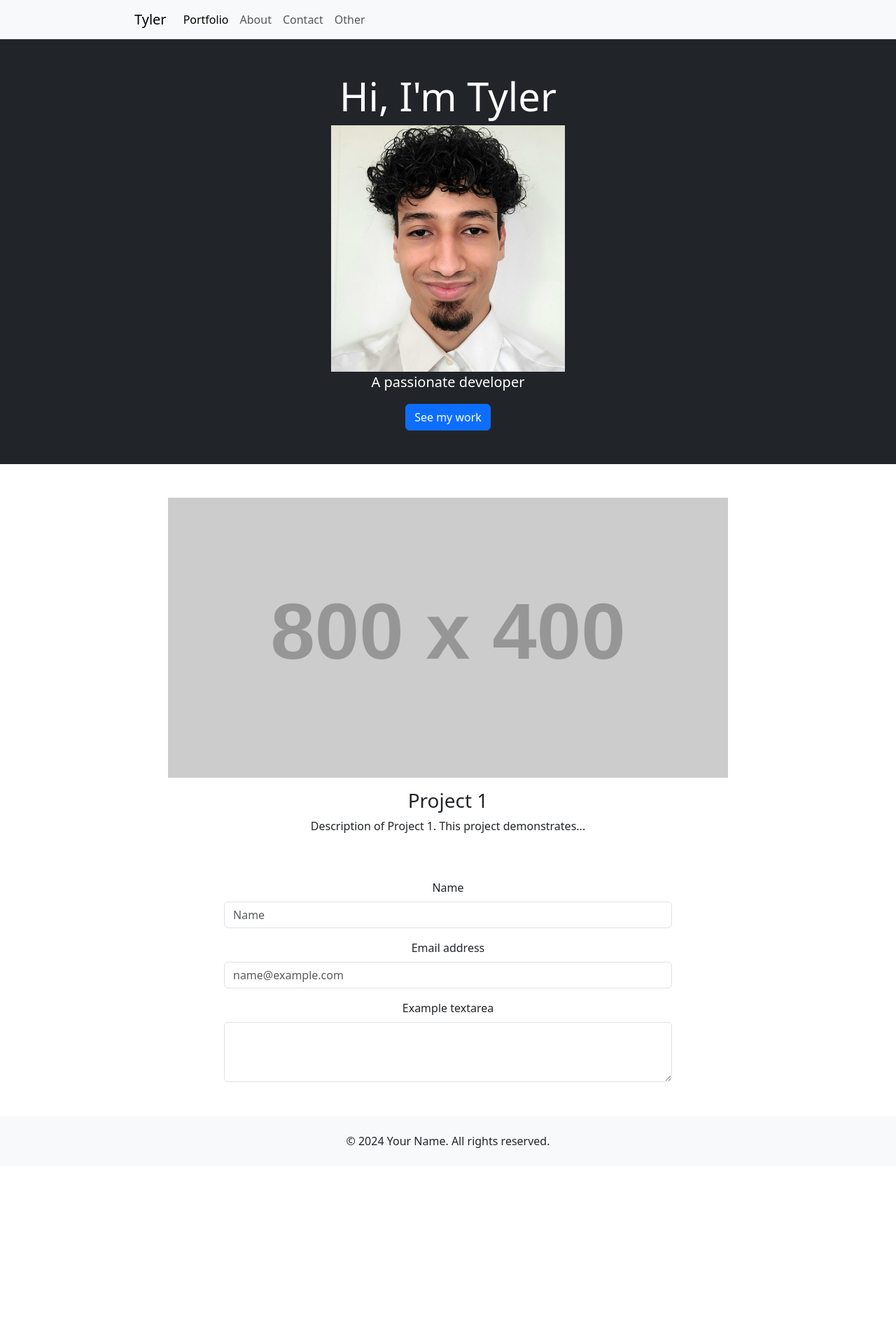
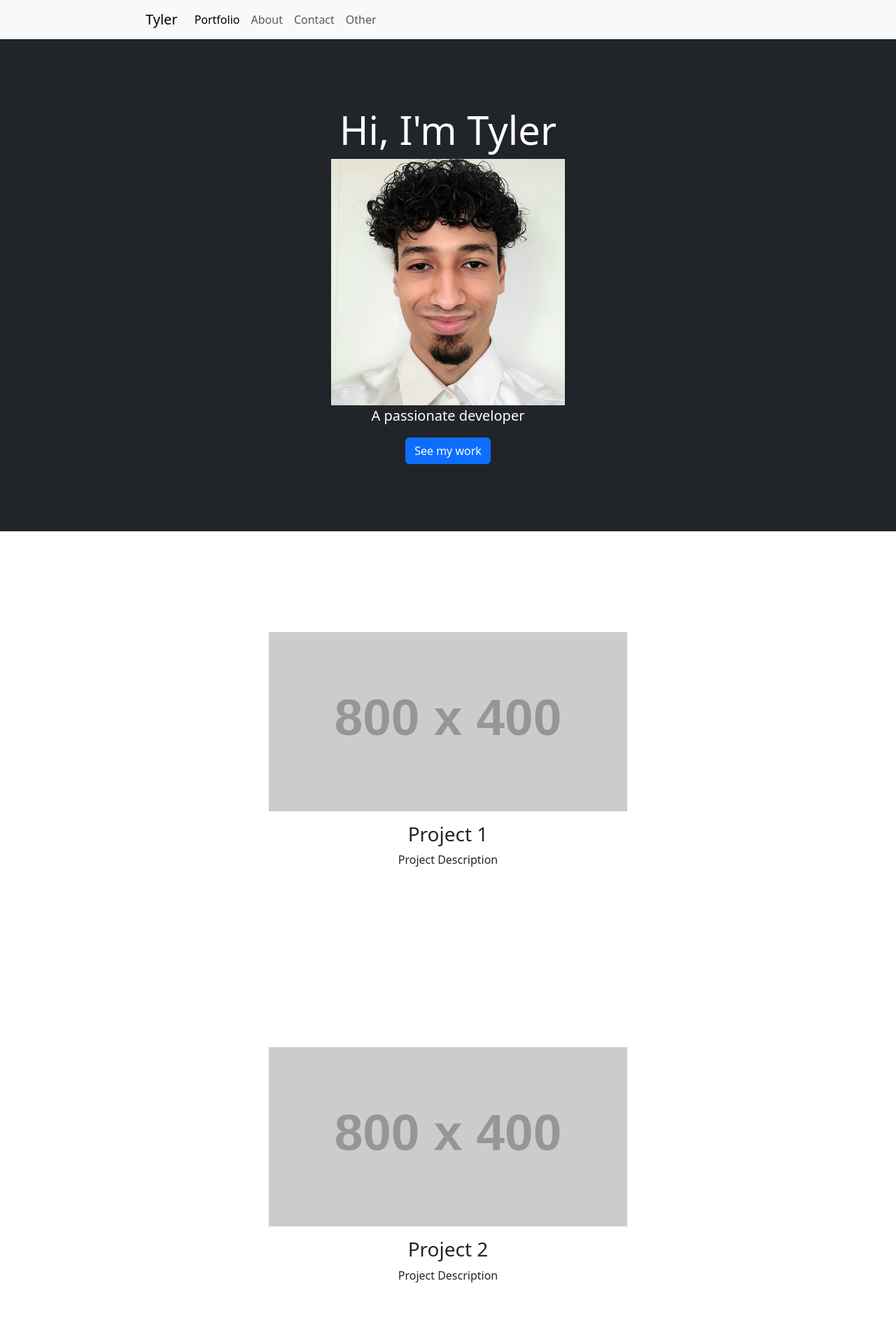
Before and after one commit to TylersHub/Personal-Website, a React (Vite) app: page / in a window 1280 px wide. Shown: the top 1920 px of the page at 70% size. Before the commit the page ends 1666 px from the top, so only its background shows below. Built offline with nearby package versions, Linux system fonts and the light colour scheme.

Commit message:
Added Properties for Project component. Added 2 more project components to Portfolio component.

```diff
--- a/src/components/HeroSection.tsx
+++ b/src/components/HeroSection.tsx
@@ -6,15 +6,15 @@ import meImage from "../assets/me.jpg";
 interface Props {
   Hname: string;
   Hsubtext: string;
-  custPadding?: string;
+  heightPadding?: string;
 }
 
-const HeroSection = ({ Hname, Hsubtext, custPadding }: Props) => {
+const HeroSection = ({ Hname, Hsubtext, heightPadding }: Props) => {
   return (
     <div>
       <div
         className="jumbotron text-center bg-dark text-white"
-        style={{ padding: custPadding }}
+        style={{ padding: heightPadding }}
       >
         <div className="container">
           <h1 className="display-4">{Hname}</h1>
--- a/src/components/Project.tsx
+++ b/src/components/Project.tsx
@@ -1,17 +1,30 @@
 import React from "react";
+import Image from "./Image";
 
-const Project = () => {
+interface Props {
+  projTitle: string;
+  projDesc: string;
+  projLink: string;
+  projHeight: string;
+}
+
+const Project = ({ projTitle, projDesc, projLink, projHeight }: Props) => {
   return (
     <div>
-      <div className="row my-5">
+      <div
+        className="row my-5"
+        style={{
+          padding: projHeight,
+        }}
+      >
         <div className="project">
-          <img
-            src="https://via.placeholder.com/800x400"
-            alt="Project 1"
-            className="img-fluid"
+          <Image
+            imgSrc="https://via.placeholder.com/800x400"
+            imgAlt="Project Image"
+            imgWidth="40%"
           />
-          <h3 className="mt-3">Project 1</h3>
-          <p>Description of Project 1. This project demonstrates...</p>
+          <h3 className="mt-3">{projTitle}</h3>
+          <p>{projDesc}</p>
         </div>
       </div>
     </div>
--- a/src/components/navbar.tsx
+++ b/src/components/navbar.tsx
@@ -18,7 +18,7 @@ const Navbar = ({
   return (
     <div className="maxWidth: 100%">
       <nav className="navbar navbar-expand-lg bg-body-tertiary">
-        <div className="container-fluid" style={{ padding: "0 12rem" }}>
+        <div className="container-fluid" style={{ padding: "0 13rem" }}>
           <a className="navbar-brand" href="#">
             {navMainText}
           </a>
--- a/src/pages/portfolio.tsx
+++ b/src/pages/portfolio.tsx
@@ -21,10 +21,27 @@ const Portfolio: React.FC = () => {
       <HeroSection
         Hname="Hi, I'm Tyler"
         Hsubtext="A passionate developer"
-        custPadding="3rem 0"
+        heightPadding="6rem 0"
       />
 
-      <Project />
+      <Project
+        projTitle="Project 1"
+        projDesc="Project Description"
+        projLink=""
+        projHeight="6rem 0"
+      />
+      <Project
+        projTitle="Project 2"
+        projDesc="Project Description"
+        projLink=""
+        projHeight="6rem 0"
+      />
+      <Project
+        projTitle="Project 3"
+        projDesc="Project Description"
+        projLink=""
+        projHeight="6rem 0"
+      />
 
       <div>
         <ContactForm formWidth="50%" textAlign="center" />
```
